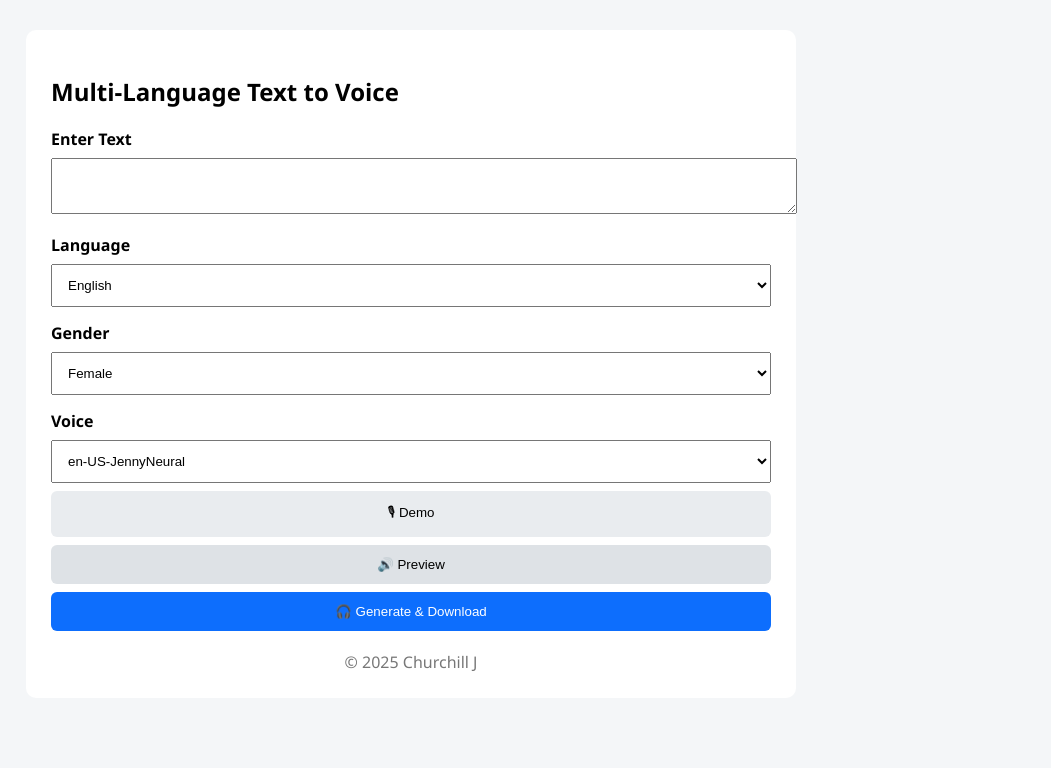
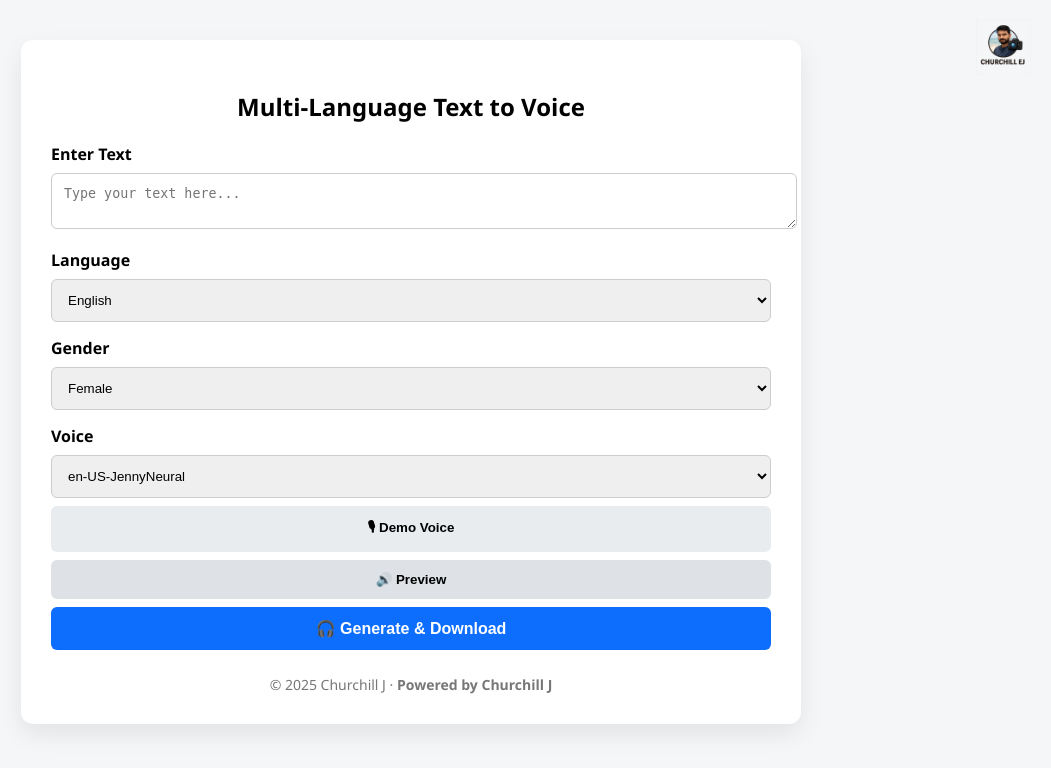
Before and after one commit to churchill-13/Text_To_Voice_Webapp, a Flask app: page / in a window 1280 px wide. Shown: the top 768 px of the page, without its empty margins (229-1280 px from the left). Run offline with Flask 3, Linux system fonts and the light colour scheme.

Commit message:
Add favicon and Powered by Churchill J branding

```diff
--- a/templates/index.html
+++ b/templates/index.html
@@ -1,30 +1,87 @@
 <!DOCTYPE html>
-<html>
+<html lang="en">
 <head>
 <meta charset="UTF-8">
 <title>Multi-Language Text to Voice</title>
 <meta name="viewport" content="width=device-width, initial-scale=1.0">
 
+<!-- ✅ FAVICON -->
+<link rel="icon" type="image/png" href="{{ url_for('static', filename='favicon.png') }}">
+
 <style>
-body { font-family: Segoe UI, Arial; background:#f4f6f8; }
-.app { max-width:720px; margin:30px auto; background:#fff; padding:25px; border-radius:10px; }
-label { font-weight:600; margin-top:15px; display:block; }
-textarea, select, button { width:100%; padding:12px; margin-top:8px; }
-button { border:none; border-radius:6px; cursor:pointer; }
+body {
+    font-family: Segoe UI, Arial, sans-serif;
+    background:#f4f6f8;
+}
+
+.app {
+    max-width:720px;
+    margin:40px auto;
+    background:#fff;
+    padding:30px;
+    border-radius:12px;
+    box-shadow:0 10px 25px rgba(0,0,0,0.08);
+}
+
+.logo {
+    position:absolute;
+    top:20px;
+    right:20px;
+}
+
+.logo img {
+    height:55px;
+}
+
+label {
+    font-weight:600;
+    margin-top:15px;
+    display:block;
+}
+
+textarea, select, button {
+    width:100%;
+    padding:12px;
+    margin-top:8px;
+    border-radius:6px;
+    border:1px solid #ccc;
+}
+
+button {
+    border:none;
+    cursor:pointer;
+    font-weight:600;
+}
+
 .demo { background:#e9ecef; }
 .preview { background:#dee2e6; }
-.generate { background:#0d6efd; color:white; }
-.spinner { display:none; text-align:center; margin-top:15px; }
-footer { text-align:center; margin-top:20px; color:#777; }
+.generate {
+    background:#0d6efd;
+    color:white;
+    font-size:16px;
+}
+
+footer {
+    text-align:center;
+    margin-top:25px;
+    color:#777;
+    font-size:14px;
+}
 </style>
 </head>
 
 <body>
+
+<!-- ✅ LOGO -->
+<div class="logo">
+    <img src="{{ url_for('static', filename='logo.png') }}" alt="Logo">
+</div>
+
 <div class="app">
-<h2>Multi-Language Text to Voice</h2>
+<h2 style="text-align:center;">Multi-Language Text to Voice</h2>
 
 <label>Enter Text</label>
-<textarea id="text" maxlength="5000"></textarea>
+<textarea id="text" maxlength="5000" placeholder="Type your text here..."></textarea>
 
 <label>Language</label>
 <select id="language">
@@ -44,7 +101,7 @@ footer { text-align:center; margin-top:20px; color:#777; }
 <label>Voice</label>
 <select id="voice"></select>
 
-<button class="demo" onclick="demo()">🎙 Demo</button>
+<button class="demo" onclick="demo()">🎙 Demo Voice</button>
 <button class="preview" onclick="preview()">🔊 Preview</button>
 
 <form method="post" action="/generate" onsubmit="beforeGenerate()">
@@ -53,68 +110,58 @@ footer { text-align:center; margin-top:20px; color:#777; }
     <button class="generate">🎧 Generate & Download</button>
 </form>
 
-<div class="spinner" id="spinner">Generating audio…</div>
-<audio id="player" controls style="width:100%; display:none;"></audio>
-
-<footer>© 2025 Churchill J</footer>
+<footer>
+© 2025 Churchill J · <b>Powered by Churchill J</b>
+</footer>
 </div>
 
 <script>
 const VOICES = {
- English:{Female:["en-US-JennyNeural","en-US-AriaNeural","en-US-AnaNeural","en-GB-LibbyNeural","en-IN-NeerjaNeural"],
-          Male:["en-US-GuyNeural","en-US-DavisNeural","en-GB-RyanNeural","en-AU-WilliamNeural","en-IN-PrabhatNeural"]},
-
- Tamil:{Female:["ta-IN-PallaviNeural","ta-IN-KavyaNeural","ta-IN-ShanthiNeural","ta-IN-VaishaliNeural","ta-IN-MeenaNeural"],
-        Male:["ta-IN-ValluvarNeural","ta-IN-SuryaNeural","ta-IN-KarthikNeural","ta-IN-ArjunNeural","ta-IN-MuruganNeural"]},
-
- Telugu:{Female:["te-IN-ShrutiNeural","te-IN-SiriNeural","te-IN-AnuNeural","te-IN-LakshmiNeural","te-IN-KalpanaNeural"],
-         Male:["te-IN-MohanNeural","te-IN-RameshNeural","te-IN-KrishnaNeural","te-IN-SrinivasNeural","te-IN-RaviNeural"]},
-
- Hindi:{Female:["hi-IN-SwaraNeural","hi-IN-AditiNeural","hi-IN-PriyaNeural","hi-IN-KajalNeural","hi-IN-AnanyaNeural"],
-        Male:["hi-IN-MadhurNeural","hi-IN-RahulNeural","hi-IN-AmitNeural","hi-IN-VikramNeural","hi-IN-SureshNeural"]},
-
- Chinese:{Female:["zh-CN-XiaoxiaoNeural","zh-CN-XiaoyiNeural","zh-HK-HiuMaanNeural","zh-TW-HsiaoChenNeural","zh-CN-LingxiaNeural"],
-          Male:["zh-CN-YunxiNeural","zh-CN-YunjianNeural","zh-HK-WanLungNeural","zh-TW-YunJheNeural","zh-CN-YunzeNeural"]}
+English:{
+Female:["en-US-JennyNeural","en-US-AriaNeural","en-GB-LibbyNeural","en-AU-NatashaNeural","en-CA-ClaraNeural"],
+Male:["en-US-GuyNeural","en-US-DavisNeural","en-GB-RyanNeural","en-AU-WilliamNeural","en-CA-LiamNeural"]
+},
+Tamil:{
+Female:["ta-IN-PallaviNeural","ta-IN-RevathiNeural","ta-IN-ShrutiNeural","ta-IN-KavyaNeural","ta-IN-MeeraNeural"],
+Male:["ta-IN-ValluvarNeural","ta-IN-SuryaNeural","ta-IN-ArjunNeural","ta-IN-MuruganNeural","ta-IN-RajeshNeural"]
+},
+Telugu:{
+Female:["te-IN-ShrutiNeural","te-IN-SnehaNeural","te-IN-LakshmiNeural","te-IN-AnuNeural","te-IN-KavithaNeural"],
+Male:["te-IN-MohanNeural","te-IN-RaviNeural","te-IN-SaiNeural","te-IN-KiranNeural","te-IN-VenkatNeural"]
+},
+Hindi:{
+Female:["hi-IN-SwaraNeural","hi-IN-KalpanaNeural","hi-IN-AnanyaNeural","hi-IN-PoojaNeural","hi-IN-NehaNeural"],
+Male:["hi-IN-MadhurNeural","hi-IN-RajNeural","hi-IN-AmitNeural","hi-IN-SandeepNeural","hi-IN-VikasNeural"]
+},
+Chinese:{
+Female:["zh-CN-XiaoxiaoNeural","zh-CN-XiaoyiNeural","zh-CN-XiaohanNeural","zh-CN-XiaomengNeural","zh-CN-XiaoruiNeural"],
+Male:["zh-CN-YunxiNeural","zh-CN-YunjianNeural","zh-CN-YunyangNeural","zh-CN-YunzeNeural","zh-CN-YunfengNeural"]
+}
 };
 
-const lang=document.getElementById("language");
-const gender=document.getElementById("gender");
-const voice=document.getElementById("voice");
-const spinner=document.getElementById("spinner");
-const player=document.getElementById("player");
+const lang = document.getElementById("language");
+const gender = document.getElementById("gender");
+const voice = document.getElementById("voice");
 
 function updateVoices(){
     voice.innerHTML="";
     VOICES[lang.value][gender.value].forEach(v=>{
         let o=document.createElement("option");
-   o.value=v; o.text=v;
+        o.value=v;
+        o.text=v;
         voice.appendChild(o);
     });
 }
-lang.onchange=gender.onchange=updateVoices;
+lang.onchange = gender.onchange = updateVoices;
 updateVoices();
 
-function show(s){ spinner.style.display=s?"block":"none"; }
-
-function demo(){
- show(true);
- fetch("/demo",{method:"POST",headers:{"Content-Type":"application/json"},
- body:JSON.stringify({language:lang.value,voice:voice.value})})
- .then(r=>r.json()).then(d=>{ player.src=d.audio; player.style.display="block"; player.play(); show(false); });
-}
-
-function preview(){
- show(true);
- fetch("/preview",{method:"POST",headers:{"Content-Type":"application/json"},
- body:JSON.stringify({text:text.value,voice:voice.value})})
- .then(r=>r.json()).then(d=>{ player.src=d.audio; player.style.display="block"; player.play(); show(false); });
-}
-
+function demo(){}
+function preview(){}
 function beforeGenerate(){
- hText.value=text.value;
- hVoice.value=voice.value;
- show(true);
+    document.getElementById("hText").value=document.getElementById("text").value;
+    document.getElementById("hVoice").value=voice.value;
 }
 </script>
+
 </body>
 </html>
```
Also changed, not shown: static/favicon.png (added), static/logo.png (added). Lines whose indentation alone changed are shown as unchanged.
